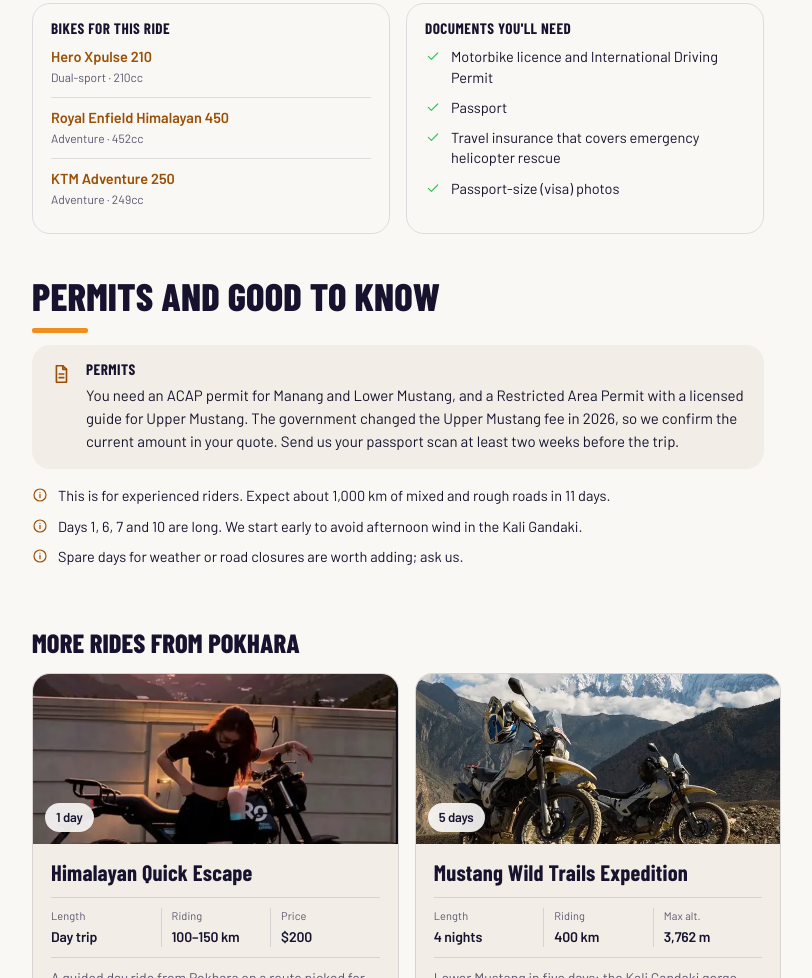
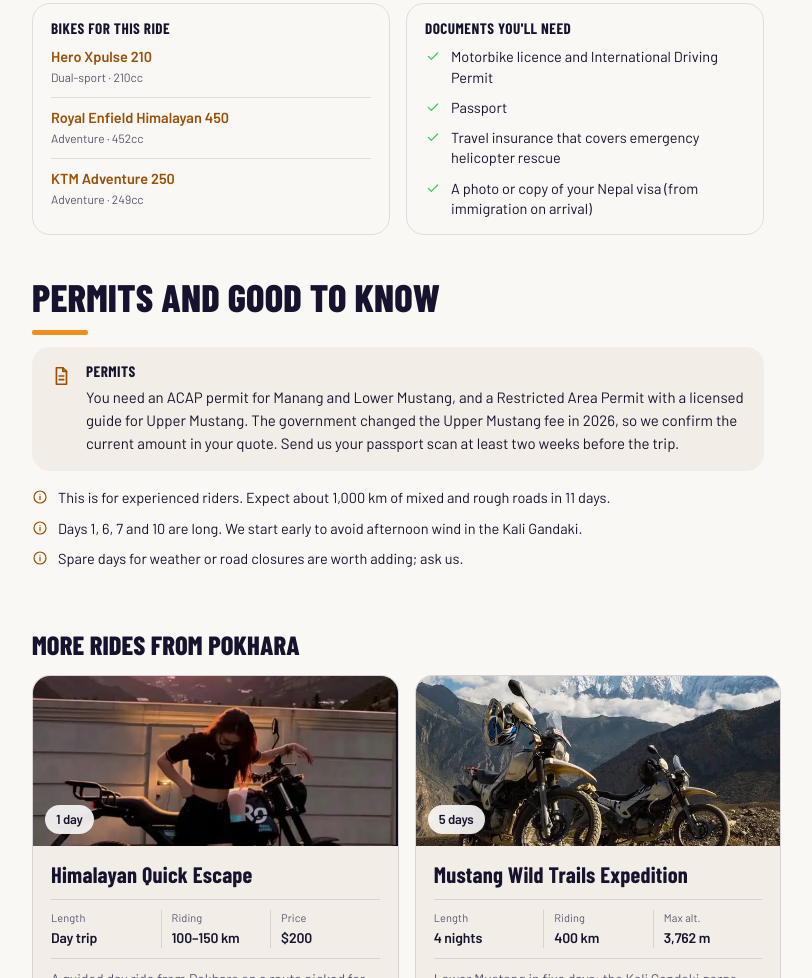
Before and after one commit to ramanlogy/aonerental, a plain HTML site: page himalayan-grand-circuit-mustang-manang-motorbike-tour.html in a window 1280 px wide. Shown: the part 3784-4762 px from the top of the page, without its empty margins (42-854 px from the left). Drawn offline with Linux system fonts and the light colour scheme.

Commit message:
Upper Mustang and Grand Circuit: ask for a copy of the Nepal visa, not passport photos
Co-Authored-By: Claude Opus 5.5 <noreply@anthropic.com>

```diff
--- a/himalayan-grand-circuit-mustang-manang-motorbike-tour.html
+++ b/himalayan-grand-circuit-mustang-manang-motorbike-tour.html
@@ -249,7 +249,7 @@
         </div>
         <div class="sidecard">
           <h3>Documents you'll need</h3>
-          <ul class="need"><li><svg class="i" viewBox="0 0 24 24" width="18" height="18" aria-hidden="true" focusable="false" fill="none" stroke="currentColor" stroke-width="1.8" stroke-linecap="round" stroke-linejoin="round"><path d="m5 12.5 4.5 4.5L19 7.5"/></svg><span>Motorbike licence and International Driving Permit</span></li><li><svg class="i" viewBox="0 0 24 24" width="18" height="18" aria-hidden="true" focusable="false" fill="none" stroke="currentColor" stroke-width="1.8" stroke-linecap="round" stroke-linejoin="round"><path d="m5 12.5 4.5 4.5L19 7.5"/></svg><span>Passport</span></li><li><svg class="i" viewBox="0 0 24 24" width="18" height="18" aria-hidden="true" focusable="false" fill="none" stroke="currentColor" stroke-width="1.8" stroke-linecap="round" stroke-linejoin="round"><path d="m5 12.5 4.5 4.5L19 7.5"/></svg><span>Travel insurance that covers emergency helicopter rescue</span></li><li><svg class="i" viewBox="0 0 24 24" width="18" height="18" aria-hidden="true" focusable="false" fill="none" stroke="currentColor" stroke-width="1.8" stroke-linecap="round" stroke-linejoin="round"><path d="m5 12.5 4.5 4.5L19 7.5"/></svg><span>Passport-size (visa) photos</span></li></ul>
+          <ul class="need"><li><svg class="i" viewBox="0 0 24 24" width="18" height="18" aria-hidden="true" focusable="false" fill="none" stroke="currentColor" stroke-width="1.8" stroke-linecap="round" stroke-linejoin="round"><path d="m5 12.5 4.5 4.5L19 7.5"/></svg><span>Motorbike licence and International Driving Permit</span></li><li><svg class="i" viewBox="0 0 24 24" width="18" height="18" aria-hidden="true" focusable="false" fill="none" stroke="currentColor" stroke-width="1.8" stroke-linecap="round" stroke-linejoin="round"><path d="m5 12.5 4.5 4.5L19 7.5"/></svg><span>Passport</span></li><li><svg class="i" viewBox="0 0 24 24" width="18" height="18" aria-hidden="true" focusable="false" fill="none" stroke="currentColor" stroke-width="1.8" stroke-linecap="round" stroke-linejoin="round"><path d="m5 12.5 4.5 4.5L19 7.5"/></svg><span>Travel insurance that covers emergency helicopter rescue</span></li><li><svg class="i" viewBox="0 0 24 24" width="18" height="18" aria-hidden="true" focusable="false" fill="none" stroke="currentColor" stroke-width="1.8" stroke-linecap="round" stroke-linejoin="round"><path d="m5 12.5 4.5 4.5L19 7.5"/></svg><span>A photo or copy of your Nepal visa (from immigration on arrival)</span></li></ul>
         </div></div>
         </section>
         <section id="permits" class="tp-sec">
```
Also changed, not shown: upper-mustang-forbidden-kingdom-motorbike-expedition.html (+1 -1 lines).
